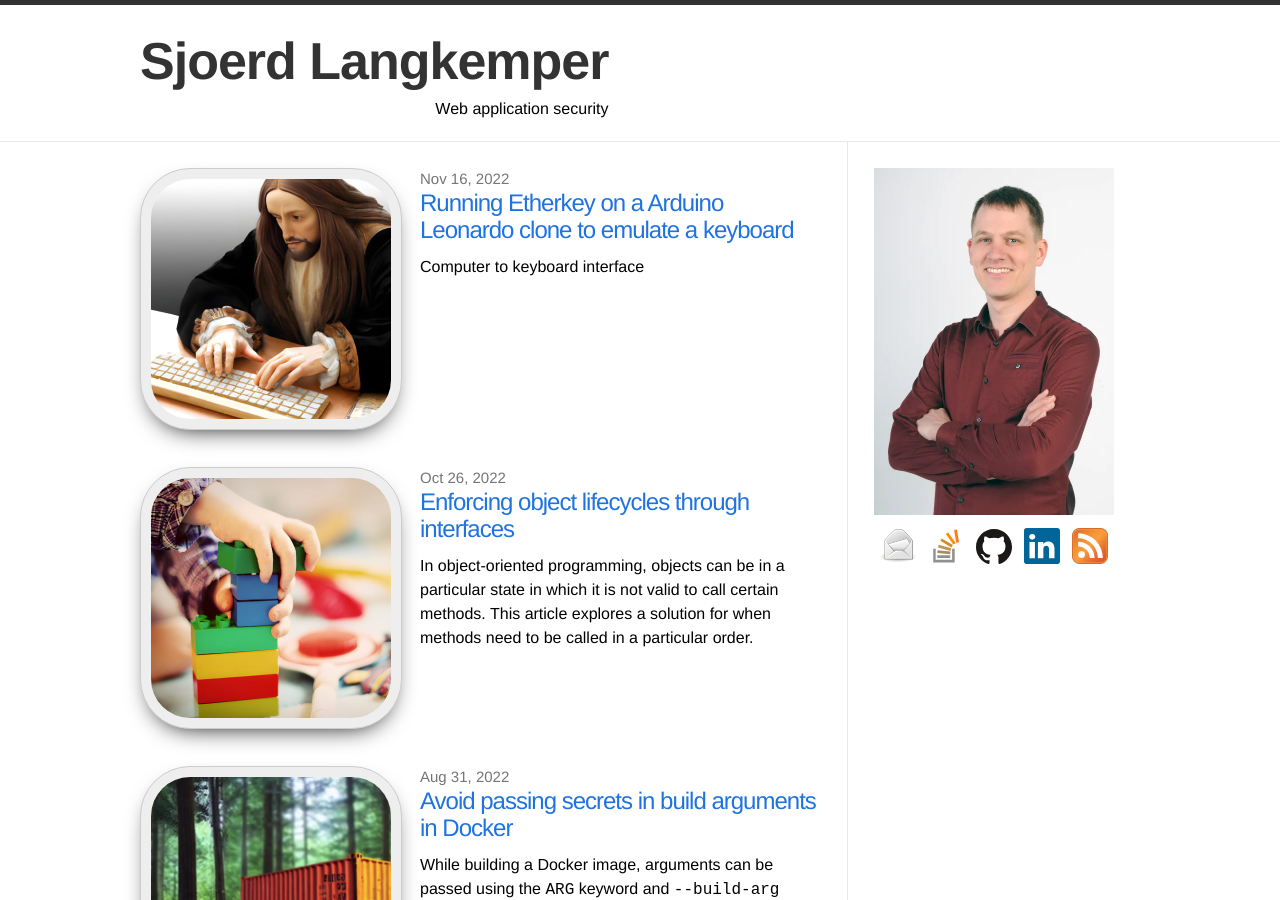
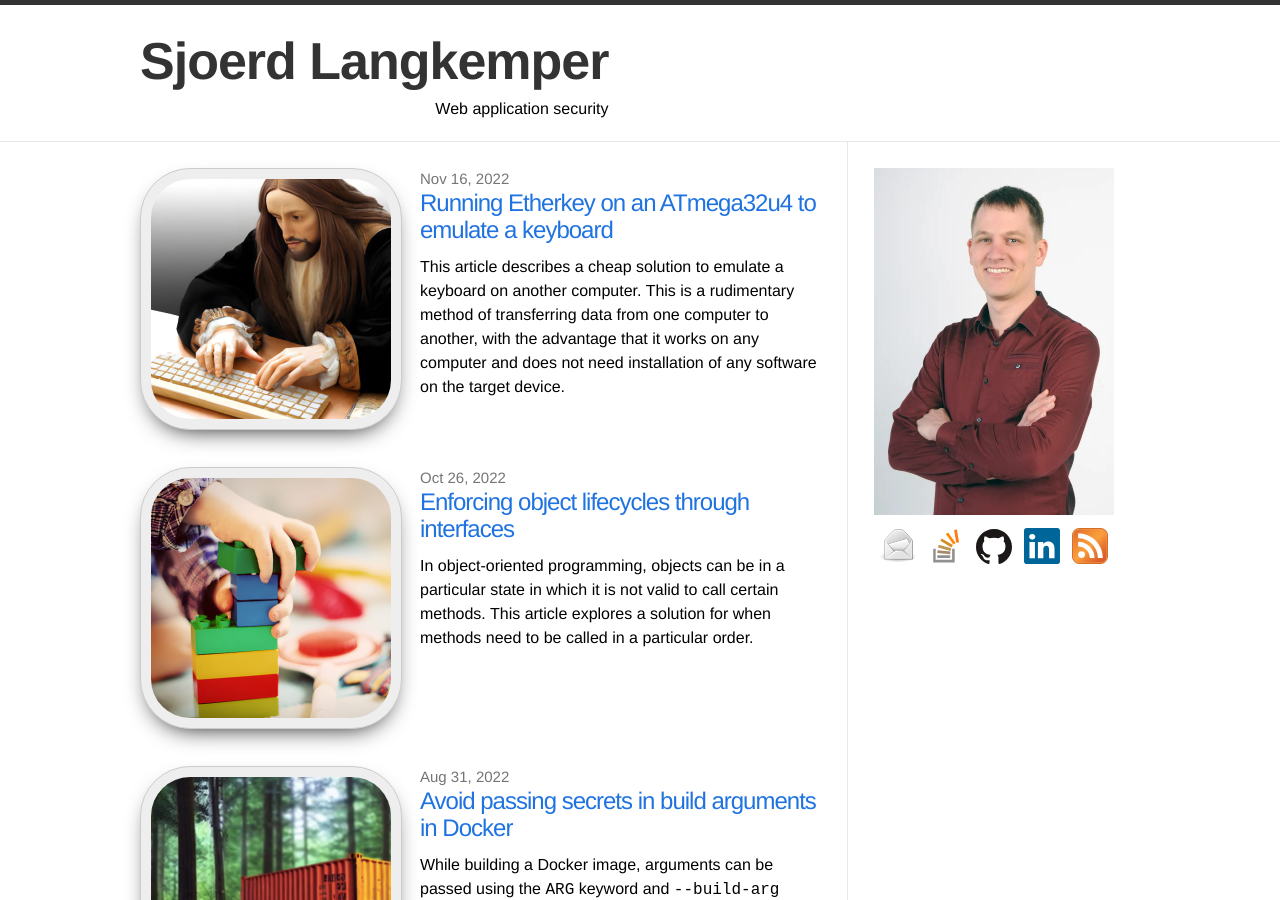
Before and after one commit to Sjord/Sjord.github.io, a Jekyll site: the page built from index.html, in a window 1280 px wide and 900 px high. Built offline with Jekyll 4.4.1, drawn with Linux system fonts in a browser that asks for light colours; some of the changed lines change nothing that is shown.

Commit message:
Finish Etherkey post

````diff
--- a/_posts/2022-11-13-running-etherkey-on-arduino-leonardo.md
+++ b/_posts/2022-11-13-running-etherkey-on-arduino-leonardo.md
@@ -1,10 +1,11 @@
 ---
 layout: post
-title: "Running Etherkey on a Arduino Leonardo clone to emulate a keyboard"
+title: "Running Etherkey on an ATmega32u4 to emulate a keyboard"
 thumbnail: leonardo-keyboard-480.jpg
 date: 2022-11-16
 ---
 
+This article describes a cheap solution to emulate a keyboard on another computer. This is a rudimentary method of transferring data from one computer to another, with the advantage that it works on any computer and does not need installation of any software on the target device.
 
 ## Computer to keyboard interface
 
@@ -14,7 +15,7 @@
 
 ## Current setup with Teensy
 
-At my last job I got a [Teensy 3.2](https://www.pjrc.com/store/teensy32.html) as a gift. This is a pretty powerful microcontroller that can also pretend to be a USB keyboard. As software I use [Etherkey](https://github.com/Flowm/etherkey), which is made for this job. It converts input on the serial port to key presses on the virtual keyboard. To connect my laptop to the Teensy I use a [cheap USB to UART serial converter](/2019/03/20/usb-to-serial-uart/).
+At my last job I got a [Teensy 3.2](https://www.pjrc.com/store/teensy32.html) as a gift. This is a pretty powerful microcontroller that can also pretend to be a USB keyboard. The Teensy runs [Etherkey](https://github.com/Flowm/etherkey), which is made for this job. It converts input on the serial port to key presses on the virtual keyboard. To connect my laptop to the Teensy I use a [cheap USB to UART serial converter](/2019/03/20/usb-to-serial-uart/).
 
 <img src="/images/etherkeysetup.png" width="100%">
 
@@ -26,21 +27,21 @@
 
 ## Arduino Leonardo clone
 
-I bought two cheap [development boards on AliExpress](https://www.aliexpress.com/item/32617886318.html?spm=a2g0o.order_list.0.0.5d0b1802NLLDnr). I paid about €11 per piece. These have a ATmega32u4 microcontroller on board, which has the functionality to emulate a USB keyboard.
+I bought two cheap [development boards on AliExpress](https://www.aliexpress.com/item/32617886318.html?spm=a2g0o.order_list.0.0.5d0b1802NLLDnr). I paid about €11 per piece, but similar boards are available a little cheaper. These have a ATmega32u4 microcontroller on board, which has the functionality to emulate a USB keyboard.
 
 Arduino also provides a board with a ATmega32u4, the [Arduino Leonardo](https://docs.arduino.cc/hardware/leonardo). So these ATmega32u4 development boards are pretty well supported by the Arduino software. The pinout is different from the official board though.
 
 ## Getting Etherkey to work
 
-I already used Etherkey on the Teensy. It's job is to read commands on the serial UART interface, and press the corresponding keys on the virutal keyboard. Etherkey thus far only supported Teensy 3.2. I had no idea how hard it would be to make it work on my Leonardo clone, but it turned out to be pretty easy. There were three steps:
+I already used Etherkey on the Teensy. It's job is to read commands on the serial UART interface, and press the corresponding keys on the virtual keyboard. Etherkey thus far only supported Teensy 3.2. I had no idea how hard it would be to make it work on my Leonardo clone, but it turned out to be pretty easy. There were three steps:
 
-1. Inlude the `Keyboard.h` header file.
+1. Include the `Keyboard.h` header file.
 2. Map Leonardo key names to Teensy key names. For example, Teensy uses `KEY_ENTER` and Leonardo uses `KEY_RETURN`.
 3. Disable the detection of keyboard LEDs. The Teensy has support to detect whether num-lock is on or off, but unfortunately Arduino [doesn't](https://github.com/arduino-libraries/Keyboard/issues/43) [have](https://github.com/arduino-libraries/Keyboard/issues/40) [this](https://github.com/arduino/ArduinoCore-avr/pull/446) [yet](https://github.com/arduino-libraries/Keyboard/pull/61).
 
 All in all, the following shows the changes:
 
-```c
+```
 #ifdef ARDUINO_AVR_LEONARDO
 #include "Keyboard.h"
 
@@ -63,3 +64,20 @@
 #define keyboard_leds 0
 #endif
 ```
+
+I connected the GND, RX and TX from the UART bridge to the pins marked GND, TX and RX on the ATmega32U4, and it worked!
+
+<img src="/images/atmega-virtual-keyboard.jpg" width="100%">
+
+## Conclusion
+
+With Etherkey running on an ATmega32u4, it is now possible to have a keyboard emulator for under €10. It's really useful, especially if you want to automate things on devices that cannot run automation software themselves. In my case this was because the target laptop was locked down by the client company.
+
+As a bonus, it also works with smart phones, which can be easy when you have to transfer a complicated password to a smart phone.
+
+## Read more
+
+* [Simulate USB keyboard from machine - Super User](https://superuser.com/questions/1128365/simulate-usb-keyboard-from-machine)
+* [Flowm/etherkey: Emulate a conventional USB keyboard with a scriptable, network capable microcontroller.](https://github.com/Flowm/etherkey)
+* [Microchip ATmega32U4](https://www.microchip.com/en-us/product/ATmega32U4)
+* [Arduino Leonardo Documentation](https://docs.arduino.cc/hardware/leonardo)
````
Also changed, not shown: images/atmega-virtual-keyboard.jpg (added).
